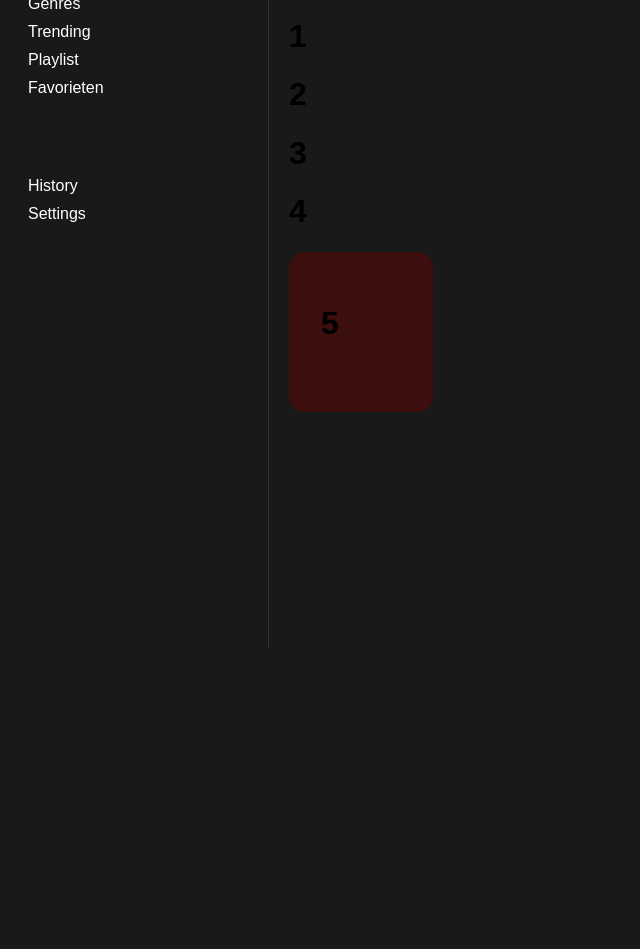
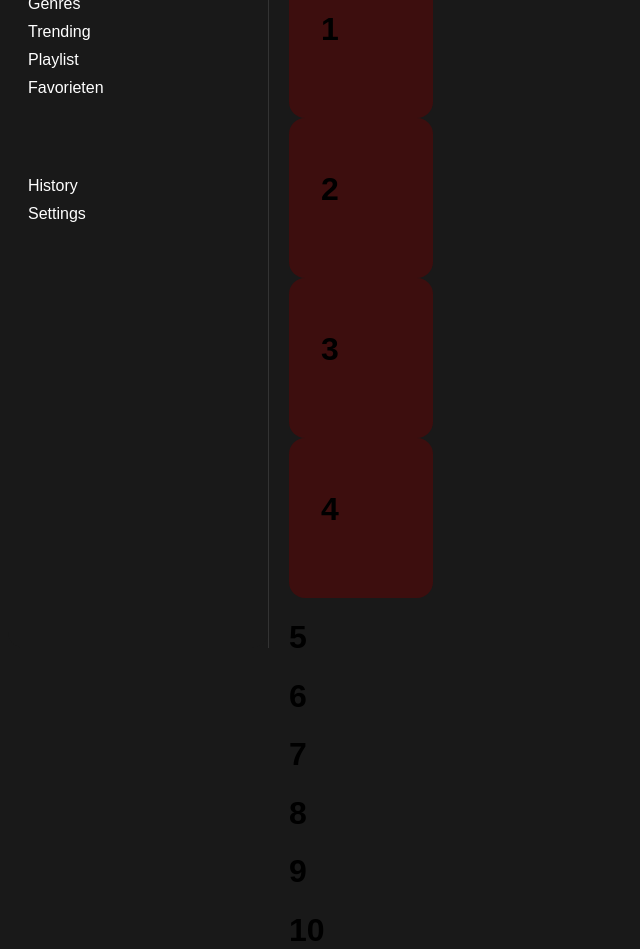
Before and after one commit to itzmitto/MoviewebsiteReact, a React (Vite) app: page / in a window 1280 px wide. Shown: the part 160-1109 px from the top of the page, without its empty margins (0-640 px from the left). Before the commit the page ends 816 px from the top, so only its background shows below. Built offline with nearby package versions, Linux system fonts and the light colour scheme.

Commit message:
14 de movies ben ik nu cards voor aan het maken 1 grote voor de begin van de pagina en meerdere kleinere daaronder

```diff
--- a/src/pages/main.tsx
+++ b/src/pages/main.tsx
@@ -12,9 +12,6 @@ function Main() {
         <Topbar />
         <div className="rooster-page">
           <div className="gridContainer">
-            <div className="titleBlock">
-              <h1>???</h1>
-            </div>
 
             <div className="cardsContainer">
               <div className="card1">
@@ -36,12 +33,31 @@ function Main() {
               <div className="card5">
                 <h1>5</h1>
               </div>
+
+              <div className="card6">
+                <h1>6</h1>
+              </div>
+
+              <div className="card7">
+                <h1>7</h1>
+              </div>
+
+              <div className="card8">
+                <h1>8</h1>
+              </div>
+
+              <div className="card9">
+                <h1>9</h1>
+              </div>
+
+              <div className="card10">
+                <h1>10</h1>
+              </div>
+
             </div>
           </div>
         </div>
       </div>
-
-
     </div>
   )
 }
--- a/src/styling/main.css
+++ b/src/styling/main.css
@@ -65,10 +65,35 @@ body {
 }
 
 
-.card5{
+.card1 {
   background-color: rgb(61, 14, 14);
   padding: 2rem;
   border-radius: 1rem;
   width: 5rem;
   height: 6rem;
 }
+
+
+.card2 {
+  background-color: rgb(61, 14, 14);
+  padding: 2rem;
+  border-radius: 1rem;
+  width: 5rem;
+  height: 6rem;
+}
+
+.card3 {
+  background-color: rgb(61, 14, 14);
+  padding: 2rem;
+  border-radius: 1rem;
+  width: 5rem;
+  height: 6rem;
+}
+
+.card4 {
+  background-color: rgb(61, 14, 14);
+  padding: 2rem;
+  border-radius: 1rem;
+  width: 5rem;
+  height: 6rem;
+}
```
